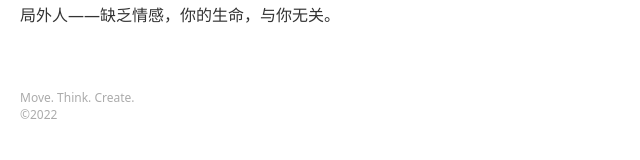
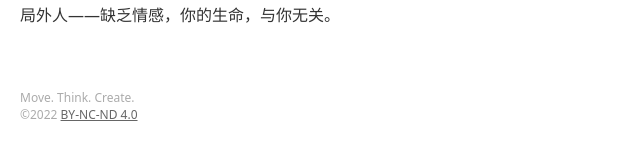
Before and after one commit to samzeng/samzeng.github.io, a Jekyll site: the page built from index.markdown, in a window 1280 px wide. Shown: the part 435-595 px from the top of the page, without its empty margins (0-640 px from the left). Built offline with Jekyll 4.4.1, drawn with Linux system fonts in a browser that asks for light colours.

Commit message:
Add License information to the footer

```diff
--- a/_includes/footer.html
+++ b/_includes/footer.html
@@ -1,4 +1,7 @@
 <footer class="site-footer">
   <div>Move. Think. Create.</div>
-  <div class="site-copyright">&copy;{%- include current-year.html -%}</div>
+  <div class="site-copyright">
+    &copy;{%- include current-year.html -%}
+    <a href="https://creativecommons.org/licenses/by-nc-nd/4.0/">BY-NC-ND 4.0</a>
+  </div>
 </footer>
--- a/assets/main.css
+++ b/assets/main.css
@@ -96,6 +96,13 @@ body {
   padding-bottom: 20px;
   color: #ababab;
   font-size: 12px;
+}
+.site-copyright a,
+.site-copyright:active {
+  color: #666;
+}
+.site-copyright a:hover {
+  color: #999;
 }
 
 /**
```
Also changed, not shown: services.markdown (added, +7 -0 lines).
